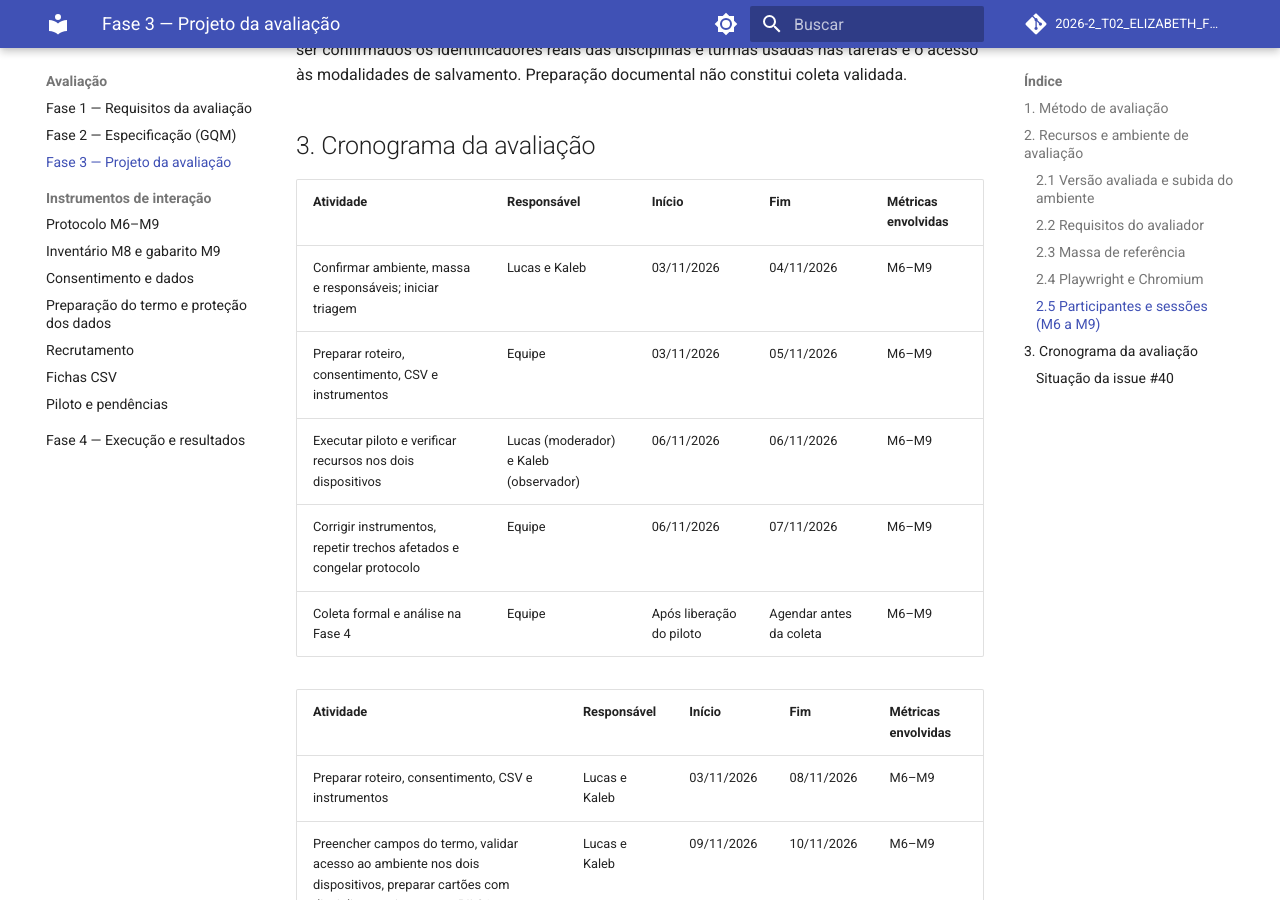
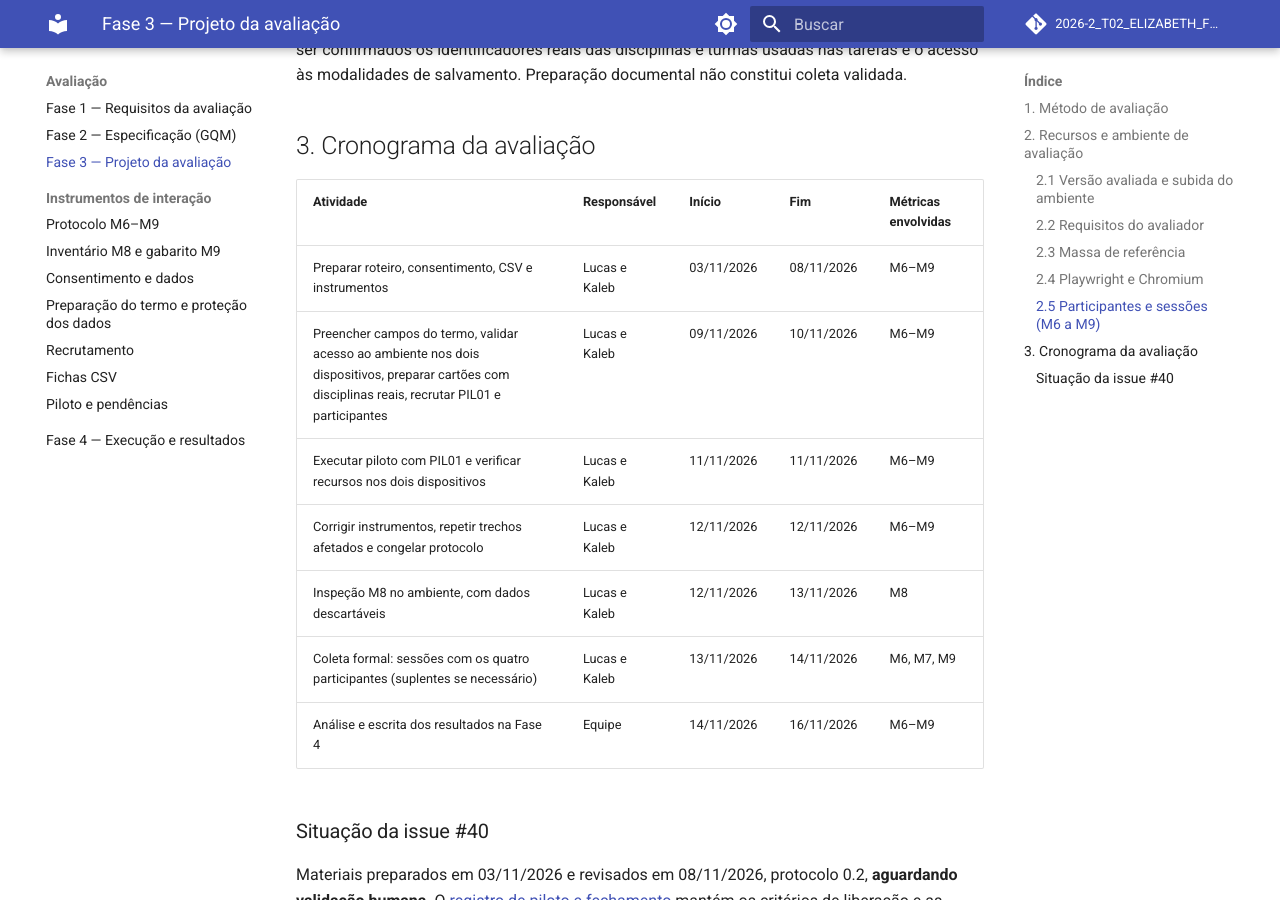
Before and after one commit to FCTE-Qualidade-de-Software-1/2026-2_T02_ELIZABETH_FRIEDMAN, an MkDocs documentation site: the page built from docs/fase-3.md, in a window 1280 px wide and 900 px high, scrolled down 9941 px. Built offline with MkDocs 1.6.1 and Material for MkDocs 9.7.7, drawn with Linux system fonts in a browser that asks for light colours; comment, search, counter and statistics services are not loaded.

Commit message:
docs(fase-3): correção do commit anterior
Refs #40

```diff
--- a/docs/fase-3.md
+++ b/docs/fase-3.md
@@ -329,13 +329,6 @@ confirmados os identificadores reais das disciplinas e turmas usadas nas tarefas
 F3-C3: cronograma realista com atividades distribuídas e alinhadas à execução da Fase 4.
 -->
 
-| Atividade | Responsável | Início | Fim | Métricas envolvidas |
-|-----------|-------------|--------|-----|---------------------|
-| Confirmar ambiente, massa e responsáveis; iniciar triagem | Lucas e Kaleb | 03/11/2026 | 04/11/2026 | M6–M9 |
-| Preparar roteiro, consentimento, CSV e instrumentos | Equipe | 03/11/2026 | 05/11/2026 | M6–M9 |
-| Executar piloto e verificar recursos nos dois dispositivos | Lucas (moderador) e Kaleb (observador) | 06/11/2026 | 06/11/2026 | M6–M9 |
-| Corrigir instrumentos, repetir trechos afetados e congelar protocolo | Equipe | 06/11/2026 | 07/11/2026 | M6–M9 |
-| Coleta formal e análise na Fase 4 | Equipe | Após liberação do piloto | Agendar antes da coleta | M6–M9 |
 
 | Atividade | Responsável | Início | Fim | Métricas envolvidas |
 |-----------|-------------|--------|-----|---------------------|
```
